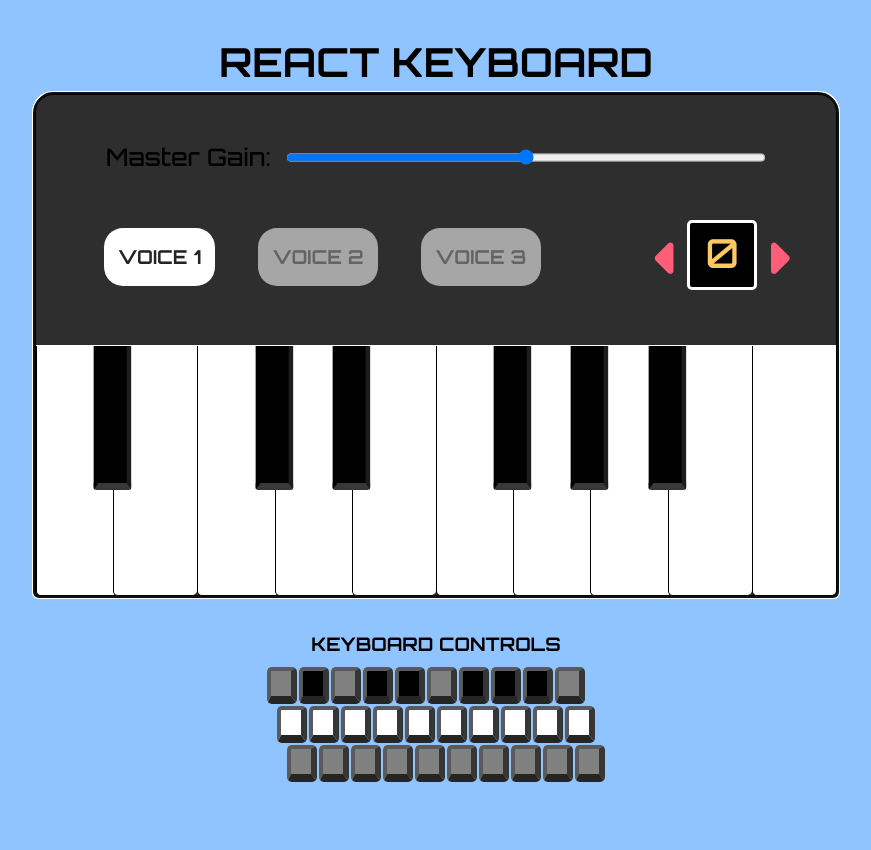
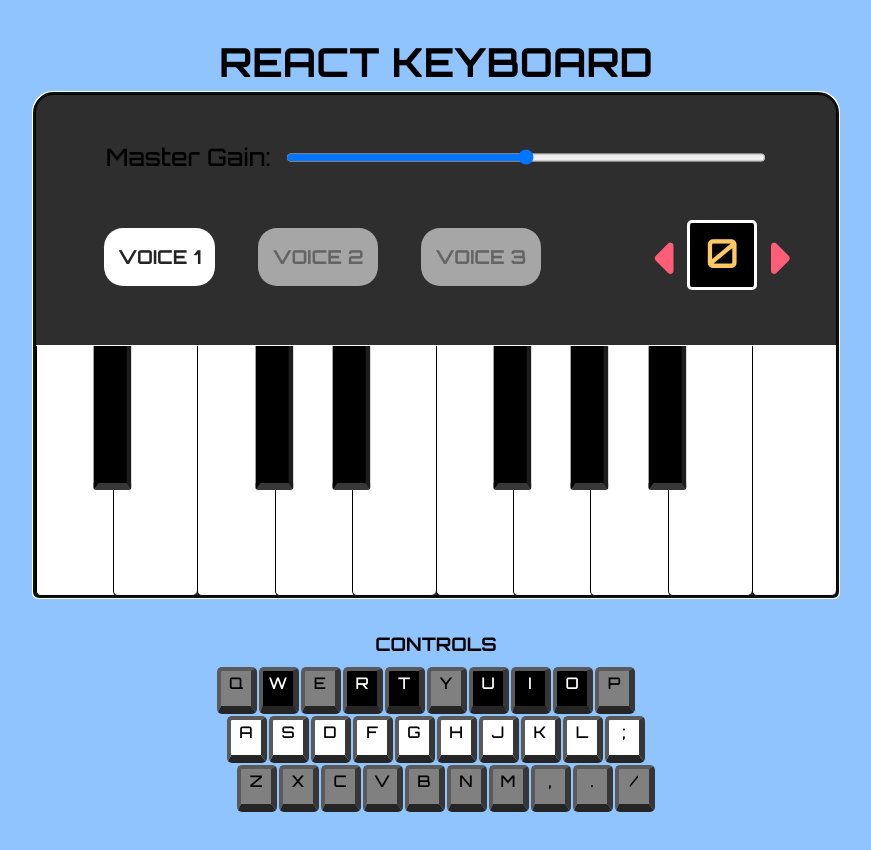
Before and after one commit to nchau3/RK-23-Keyboard, a React (Vite) app: page / in a window 1280 px wide. Shown: the top 850 px of the page, without its empty margins (204-1075 px from the left). Built offline with nearby package versions, Linux system fonts and the light colour scheme.

Commit message:
add characters to key layout graphic

```diff
--- a/src/components/ComputerKey.jsx
+++ b/src/components/ComputerKey.jsx
@@ -1,5 +1,5 @@
 export default function ComputerKey(props) {
   return (
-    <li className={`computer-key ${props.blackKey ? "black-key" : ""} ${props.whiteKey ? "white-key" : ""}`}></li>
+    <li className={`computer-key ${props.blackKey ? "black-key" : ""} ${props.whiteKey ? "white-key" : ""}`}>{props.char}</li>
   )
 }
--- a/src/components/Instructions.jsx
+++ b/src/components/Instructions.jsx
@@ -8,17 +8,22 @@ export default function Instructions() {
   const getQwertyRows = () => {
     const blackKeys = [2, 4, 5, 7, 8, 9];
     const computerKeyboard = [];
+    const characters = [
+      ['Q', 'W', 'E', 'R', 'T', 'Y', 'U', 'I', 'O', 'P'],
+      ['A', 'S', 'D', 'F', 'G', 'H', 'J', 'K', 'L', ';'],
+      ['Z', 'X', 'C', 'V', 'B', 'N', 'M', ',', '.', '/']
+    ];
 
     //tags black and white keys for user
     for (let i = 1; i <= 3; i++) {
       const row = [];
       for (let j = 1; j <= 10; j++) {
         if (i === 1 && blackKeys.includes(j)) {
-          row.push({row: i, key: `${i} - ${j}`, blackKey: true});
+          row.push({char: characters[i - 1][j - 1], row: i, key: `${i} - ${j}`, blackKey: true});
         } else if (i === 2) {
-          row.push({row: i, key: `${i} - ${j}`, whiteKey: true});
+          row.push({char: characters[i - 1][j - 1], row: i, key: `${i} - ${j}`, whiteKey: true});
         } else {
-          row.push({row: i, key: `${i} - ${j}`});
+          row.push({char: characters[i - 1][j - 1], row: i, key: `${i} - ${j}`});
         }
       }
       computerKeyboard.push(row);
@@ -29,7 +34,7 @@ export default function Instructions() {
       <ul key={`row-${row[0].row}`} className={`computer-key-row row-${row[0].row}`}>
         {row.map(key => {
         return (
-          <ComputerKey key={key.key} blackKey={key.blackKey} whiteKey={key.whiteKey} />
+          <ComputerKey key={key.key} char={key.char} blackKey={key.blackKey} whiteKey={key.whiteKey} />
         )})
         }
       </ul>)
@@ -38,7 +43,7 @@ export default function Instructions() {
 
   return (
     <div className="instructions">
-      <h3>KEYBOARD CONTROLS</h3>
+      <h3>CONTROLS</h3>
       {getQwertyRows()}
     </div>
   )
--- a/src/styles/component-styles/instructions.scss
+++ b/src/styles/component-styles/instructions.scss
@@ -1,3 +1,17 @@
+@keyframes shimmer {
+  0% {
+    opacity: 1;
+  }
+
+  50% {
+    opacity: 0.9;
+  }
+
+  100% {
+    opacity: 1;
+  }
+}
+
 .instructions {
   display: flex;
   flex-direction: column;
@@ -5,6 +19,11 @@
   border-radius: 3px;
 
   margin-top: 1rem;
+
+  animation-name: shimmer;
+  animation-duration: 1s;
+  animation-iteration-count: infinite;
+  animation-timing-function: ease-in-out;
 
   h3 {
     padding-bottom: .5rem;
@@ -27,8 +46,8 @@
 }
 
 .computer-key {
-  height: 25px;
-  width: 20px;
+  height: 35px;
+  width: 30px;
   border: solid 1px black;
   background-color: grey;
   border-radius: 5px;
@@ -41,6 +60,7 @@
 
 .black-key {
   background-color: black;
+  color: white;
 }
 
 .white-key {
```
